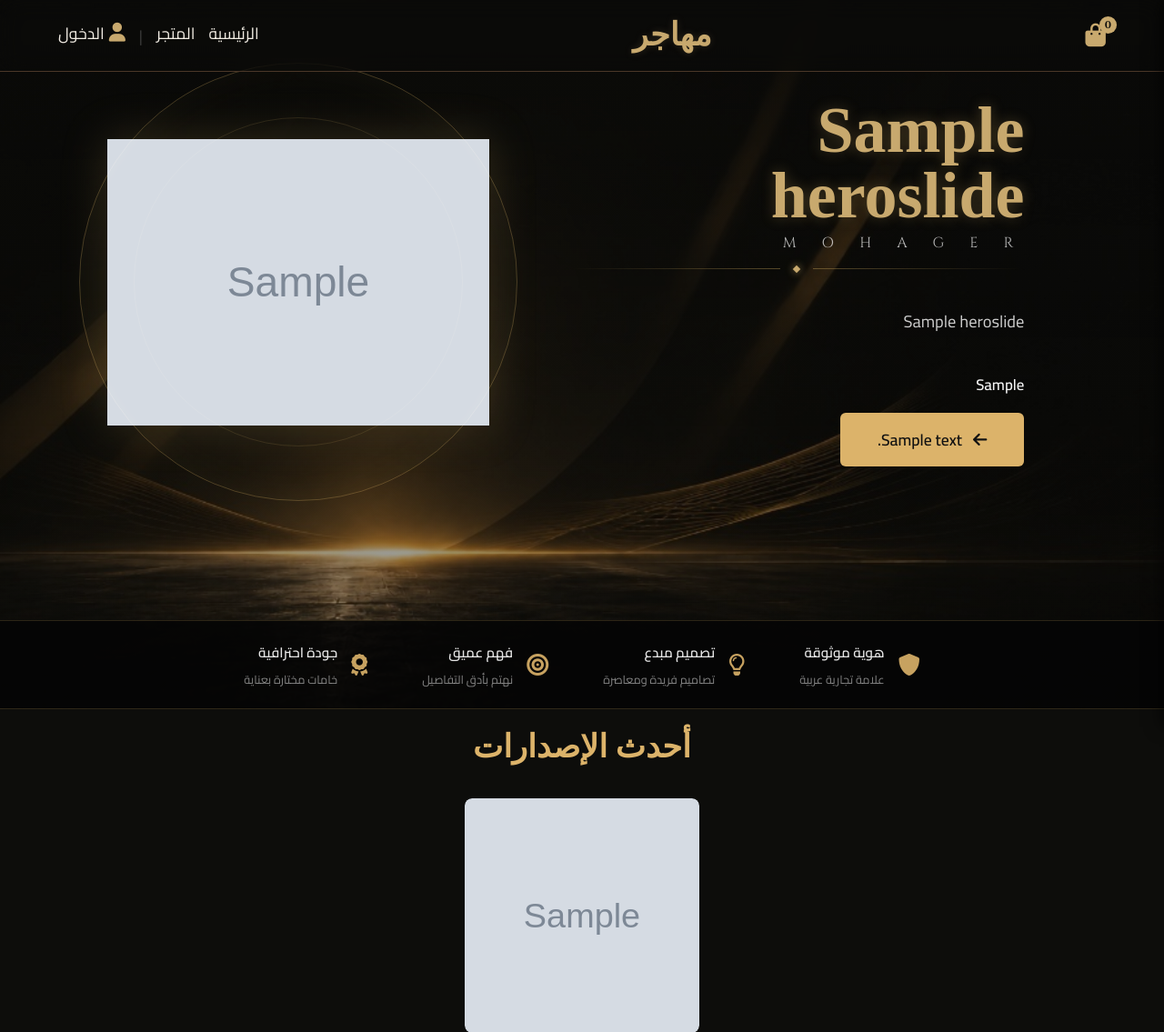
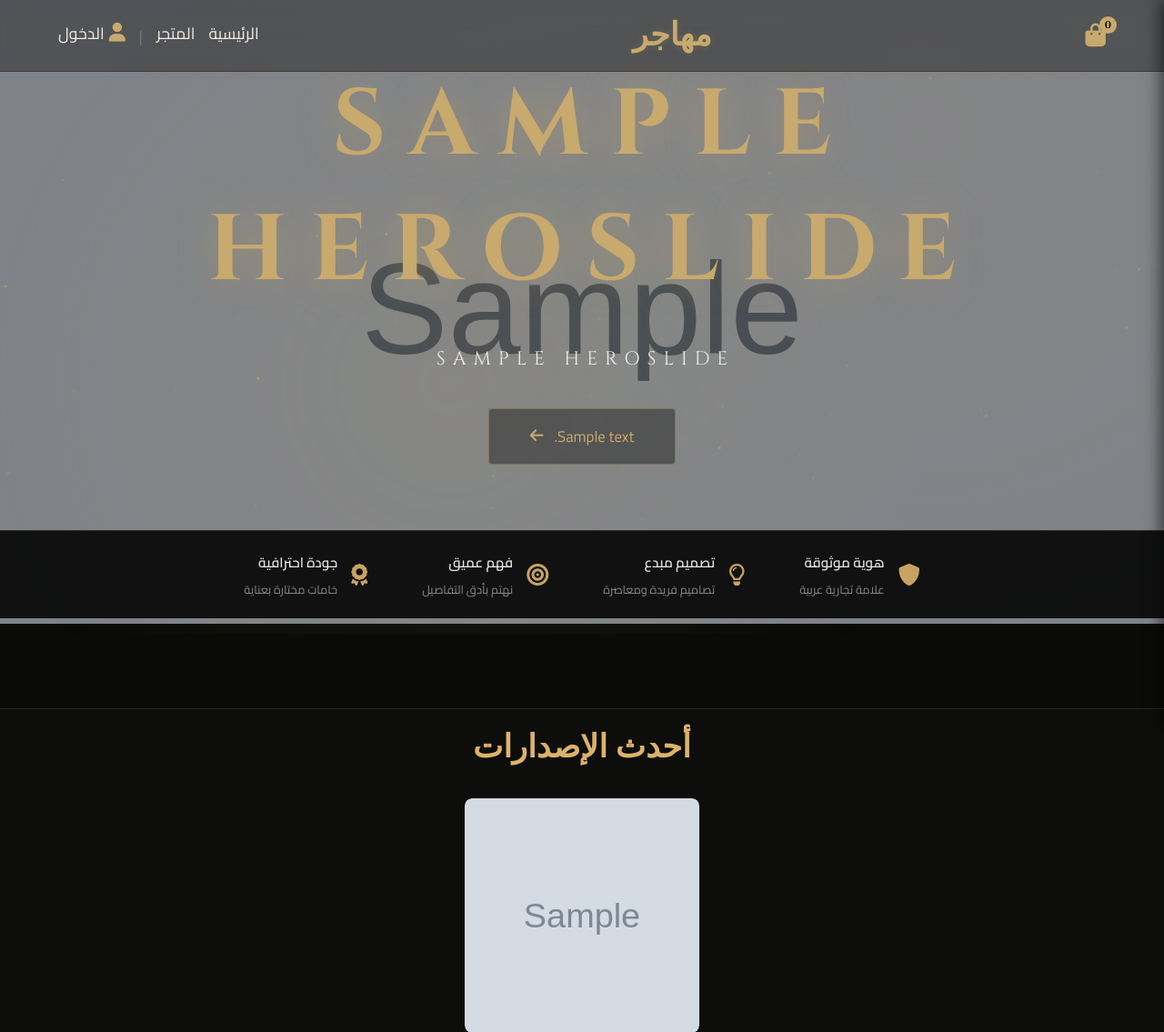
Before and after one commit to engziad05/mohager-store, a Django app: page / in a window 1280 px wide. Shown: the top 1135 px of the page at 91% size. Run offline with Django 5.2, Linux system fonts and the light colour scheme; tables that the repository leaves empty hold one stand-in row (values such as "Sample post"); grey boxes marked "Sample" are stand-in pictures; some libraries are stand-ins or nearby versions; some web fonts are replaced.

Commit message:
Add cinematic animated hero section

```diff
--- a/store/templates/store/index.html
+++ b/store/templates/store/index.html
@@ -17,199 +17,137 @@
 
 <style>
     /* ========================================== */
-    /* 1. السلايدر والخلفية */
+    /* 1. السلايدر والخلفية (Cinematic Edition) */
     /* ========================================== */
     .hero-slider {
         width: calc(100% + 40px); /* كسر حدود الـ main padding */
         margin-left: -20px;
         margin-right: -20px;
         margin-top: -20px;
-        min-height: calc(100vh - 20px); /* التعديل هنا: يملى الشاشة كلها للآخر */
-        background: linear-gradient(to bottom, rgba(10, 10, 8, 0.8), rgba(10, 10, 8, 0.3)),
-        url('{% static "images/hero-bg.jpg" %}');
-        background-size: cover;
-        background-position: center bottom;
+        min-height: calc(100vh - 20px);
+        background-color: #0a0a08; /* Fallback dark background */
         border-bottom: 1px solid rgba(201, 167, 92, 0.2);
         position: relative;
         direction: rtl;
-        overflow: hidden; /* عشان الشريط اللي تحت ميعملش سكرول زيادة */
+        overflow: hidden;
     }
 
-    .slide-content {
+    /* خلفية كل سلايد منفصلة عشان نقدر نغير الصورة ديناميكياً */
+    .cinematic-bg {
+        position: absolute;
+        top: 0;
+        left: 0;
+        width: 100%;
+        height: 100%;
+        background-size: cover;
+        background-position: center;
+        z-index: 1;
+        animation: cinematicZoom 30s linear infinite alternate;
+        filter: brightness(0.6) contrast(1.2); /* Optimized filter instead of blur */
+    }
+
+    @keyframes cinematicZoom {
+        0% { transform: scale(1); }
+        100% { transform: scale(1.08); }
+    }
+
+    /* Ambient Glowing Waves (Optimized CSS Gradients) */
+    .ambient-glow {
+        position: absolute;
+        top: 0;
+        left: 0;
+        width: 100%;
+        height: 100%;
+        z-index: 2;
+        background: radial-gradient(circle at 40% 60%, rgba(201, 167, 92, 0.12) 0%, transparent 60%),
+                    radial-gradient(circle at 80% 20%, rgba(201, 167, 92, 0.08) 0%, transparent 50%);
+        animation: ambientShift 15s ease-in-out infinite alternate;
+        pointer-events: none;
+    }
+
+    @keyframes ambientShift {
+        0% { transform: translate(0, 0) scale(1); opacity: 0.8; }
+        100% { transform: translate(-3%, 4%) scale(1.05); opacity: 1; }
+    }
+
+    #hero-particles {
+        position: absolute;
+        top: 0;
+        left: 0;
+        width: 100%;
+        height: 100%;
+        z-index: 3;
+        pointer-events: none;
+    }
+
+    /* ========================================== */
+    /* 2. المحتوى (Cinematic Centered Text) */
+    /* ========================================== */
+    .cinematic-content {
+        position: relative;
+        z-index: 10;
         display: flex;
+        flex-direction: column;
         align-items: center;
-        justify-content: space-between;
+        justify-content: center;
+        text-align: center;
         width: 100%;
-        min-height: calc(100vh - 120px); /* عشان يدي مساحة للشريط اللي تحت */
-        padding: 40px 12% 100px 0; /* زيادة البادينج تحت يزق المحتوى لفوق بعيد عن الشريط */
-        gap: 30px;
+        min-height: calc(100vh - 120px);
+        padding: 0 5% 100px 5%; /* Space for features bar */
         box-sizing: border-box;
     }
 
-    /* ========================================== */
-    /* 2. النص (اليمين) - التصميم العالمي */
-    /* ========================================== */
-    /* ========================================== */
-    /* 2. النص (اليمين) - مربوط بالباك اند 100% */
-    /* ========================================== */
-    .slide-text {
-        flex: 1;
-        max-width: 520px;
-        display: flex;
-        flex-direction: column;
-        align-items: flex-start;
-        /* محاذاة لليمين */
-        text-align: right;
-        z-index: 10;
-        padding-left: 20px;
+    .cinematic-title {
+        font-family: var(--font-en, 'Cinzel', serif);
+        font-size: clamp(3.5rem, 8vw, 6.5rem); /* Responsive fluid typography */
+        color: var(--gold, #dcb36a);
+        letter-spacing: clamp(10px, 3vw, 25px);
+        margin: 0 0 15px 0;
+        text-shadow: 0 0 40px rgba(201, 167, 92, 0.4);
+        text-transform: uppercase;
+        animation: fadeUp 2s ease-out;
+        margin-left: clamp(10px, 3vw, 25px); /* Offset letter-spacing for true center */
     }
 
-    .titles-wrapper {
-        display: flex;
-        flex-direction: column;
-        align-items: flex-start;
-        width: 100%;
-        margin-bottom: 20px;
+    .cinematic-subtitle {
+        font-family: var(--font-en, 'Cinzel', serif);
+        font-size: clamp(0.9rem, 2vw, 1.3rem);
+        color: rgba(255, 255, 255, 0.85);
+        letter-spacing: clamp(3px, 1vw, 8px);
+        margin-bottom: 40px;
+        text-transform: uppercase;
+        animation: fadeUp 2.5s ease-out;
+        margin-left: clamp(3px, 1vw, 8px);
     }
 
-    /* 🚨 ده العنوان اللي هيسحب كلمة "مهاجر" من الباك اند 🚨 */
-    .slide-text h2 {
-        font-size: 4.5rem;
-        /* كبرناه عشان ده اسم البراند */
-        line-height: 1;
-        color: var(--gold, #dcb36a);
-        font-family: var(--font-heading, serif);
-        margin: 0 0 5px 0;
-        text-shadow: 0 0 15px rgba(201, 167, 92, 0.3);
-    }
-
-    .top-logo-text {
-        color: rgba(255, 255, 255, 0.7);
-        font-family: var(--font-en, sans-serif);
-        font-size: 1rem;
-        letter-spacing: 12px;
-        /* مسافات واسعة وفخمة */
-        margin-bottom: 15px;
-        margin-left: 12px;
-    }
-
-    .custom-divider {
-        display: flex;
-        align-items: center;
-        gap: 15px;
-        width: 100%;
-    }
-
-    .custom-divider::before,
-    .custom-divider::after {
-        content: '';
-        flex: 1;
-        height: 1px;
-    }
-
-    .custom-divider::after {
-        background: linear-gradient(to left, rgba(201, 167, 92, 0.4), transparent);
-    }
-
-    .custom-divider::before {
-        background: linear-gradient(to right, rgba(201, 167, 92, 0.4), transparent);
-    }
-
-    .custom-divider .diamond {
-        width: 6px;
-        height: 6px;
-        background: var(--gold, #dcb36a);
-        transform: rotate(45deg);
-        box-shadow: 0 0 8px rgba(201, 167, 92, 0.8);
-    }
-
-    /* 🚨 الوصف اللي هيسحب "هوية عربية بستايل عصري" 🚨 */
-    .slide-desc {
-        font-size: 1.15rem;
-        line-height: 1.8;
-        color: rgba(255, 255, 255, 0.8);
-        margin-bottom: 20px;
-        font-family: var(--font-body, sans-serif);
-        width: 100%;
-    }
-
-    /* 🚨 الجملة التحفيزية اللي ضفناها (لطلب مهاجر الآن) 🚨 */
-    .action-hint {
-        font-size: 1.05rem;
-        color: rgba(255, 255, 255, 0.95);
-        margin-bottom: 15px;
-        font-family: var(--font-body, sans-serif);
-        font-weight: bold;
-    }
-
-    .slide-btn {
-        background-color: #dcb36a;
-        color: #111;
-        border: 1px solid transparent;
-        padding: 12px 40px;
-        text-decoration: none;
-        font-weight: bold;
-        border-radius: 6px;
-        font-size: 1.1rem;
-        transition: all 0.3s ease;
-        font-family: var(--font-body, sans-serif);
+    .cinematic-btn {
         display: inline-flex;
         align-items: center;
         gap: 12px;
+        border: 1px solid rgba(201, 167, 92, 0.4);
+        color: var(--gold, #dcb36a);
+        padding: 14px 45px;
+        text-decoration: none;
+        font-family: var(--font-body, sans-serif);
+        font-size: 1.05rem;
+        transition: all 0.4s cubic-bezier(0.25, 0.8, 0.25, 1);
+        background: rgba(10, 10, 10, 0.4);
+        backdrop-filter: blur(4px); /* Minimal blur for performance */
+        -webkit-backdrop-filter: blur(4px);
+        border-radius: 4px;
+        animation: fadeUp 3s ease-out;
     }
 
-    .slide-btn:hover {
-        background-color: transparent;
-        color: #dcb36a;
-        border: 1px solid #dcb36a;
-        box-shadow: 0 0 15px rgba(220, 179, 106, 0.5), inset 0 0 10px rgba(220, 179, 106, 0.2);
-        transform: translateY(-3px);
+    .cinematic-btn:hover {
+        background: var(--gold, #dcb36a);
+        color: #111;
+        box-shadow: 0 0 25px rgba(201, 167, 92, 0.3);
+        transform: translateY(-2px);
     }
 
-    /* ========================================== */
-    /* 3. الصورة والحلقات الذهبية (اليسار) */
-    /* ========================================== */
-    .slide-image-wrapper {
-        flex: 1;
-        width: 100%;
-        max-width: 55%;
-        display: flex;
-        justify-content: center;
-        align-items: center;
-        position: relative;
-        transform: translateX(40px); /* تحريك الحصان لليمين */
-    }
-
-    .slide-image-wrapper::before {
-        content: '';
-        position: absolute;
-        width: 480px;
-        height: 480px;
-        border: 1px solid rgba(201, 167, 92, 0.3);
-        border-radius: 50%;
-        z-index: 1;
-        box-shadow: inset 0 0 40px rgba(201, 167, 92, 0.05);
-    }
-
-    .slide-image-wrapper::after {
-        content: '';
-        position: absolute;
-        width: 360px;
-        height: 360px;
-        border: 1px solid rgba(201, 167, 92, 0.15);
-        border-radius: 50%;
-        z-index: 1;
-    }
-
-    .main-logo-img {
-        width: 100% !important;
-        max-width: 420px !important;
-        height: auto;
-        object-fit: contain;
-        position: relative;
-        z-index: 2;
-        filter: drop-shadow(0 0 25px rgba(201, 167, 92, 0.2));
-        mix-blend-mode: screen;
+    @keyframes fadeUp {
+        0% { opacity: 0; transform: translateY(20px); }
+        100% { opacity: 1; transform: translateY(0); }
     }
 
     /* ========================================== */
@@ -439,43 +342,48 @@
         <div class="swiper-slide">
             <div class="slide-content">
 
-                <div class="slide-text">
+                <!-- Cinematic Background and Ambient Glow layers per slide -->
+                <div class="cinematic-bg" style="background-image: url('{% if slide.image %}{{ slide.image.url }}{% else %}{% static 'images/hero-bg.jpg' %}{% endif %}');"></div>
+                <div class="ambient-glow"></div>
 
-                    <div class="titles-wrapper">
-                        <h2>{{ slide.title_ar }}</h2>
-                        <span class="top-logo-text">M O H A G E R</span>
-                        <div class="custom-divider">
-                            <span class="diamond"></span>
-                        </div>
-                    </div>
+                <div class="cinematic-content">
+                    <h1 class="cinematic-title">{{ slide.title_ar|default:"M O H A G E R" }}</h1>
+                    <p class="cinematic-subtitle">{{ slide.subtitle_ar|default:"Collection 01 — Coming Soon" }}</p>
 
-                    <p class="slide-desc">{{ slide.subtitle_ar }}</p>
-
-                    {% if slide.action_hint_ar %}
-                    <p class="action-hint">{{ slide.action_hint_ar }}</p>
-                    {% endif %}
-
-                    <a href="{{ slide.btn_url|default:'#' }}" class="slide-btn">
-                        <i class="fas fa-arrow-left"></i> {% if slide.btn_text_ar %}{{ slide.btn_text_ar }}{% else %}اطلب الآن{% endif %}
+                    {% if slide.btn_url %}
+                    <a href="{{ slide.btn_url }}" class="cinematic-btn">
+                        {{ slide.btn_text_ar|default:"اطلب الآن" }}
+                        <i class="fas fa-arrow-left"></i>
                     </a>
-
-                </div>
-                <div class="slide-image-wrapper">
-                    {% if slide.image %}
-                    <img src="{{ slide.image.url }}" class="main-logo-img" alt="{{ slide.title_ar }}">
+                    {% else %}
+                    <!-- Default fallback button if no DB entry -->
+                    <a href="#" class="cinematic-btn">
+                        اطلب الآن
+                        <i class="fas fa-arrow-left"></i>
+                    </a>
                     {% endif %}
                 </div>
-
-            </div>
         </div>
         {% empty %}
+        <!-- Fallback Cinematic Slide if Database is Empty -->
         <div class="swiper-slide">
-            <div class="slide-content" style="justify-content: center;">
-                <h2 style="color: #dcb36a; font-family: var(--font-heading, serif);">مرحباً بك في مُهاجر</h2>
+            <div class="cinematic-bg" style="background-image: url('{% static 'images/hero-bg.jpg' %}');"></div>
+            <div class="ambient-glow"></div>
+
+            <div class="cinematic-content">
+                <h1 class="cinematic-title">M O H A G E R</h1>
+                <p class="cinematic-subtitle">Collection 01 — Coming Soon</p>
+                <a href="#" class="cinematic-btn">
+                    اطلب الآن
+                    <i class="fas fa-arrow-left"></i>
+                </a>
             </div>
         </div>
         {% endfor %}
     </div>
+
+    <!-- Canvas for Particle System -->
+    <canvas id="hero-particles"></canvas>
 
     <div class="hero-features-bar">
         <div class="hero-feature">
@@ -548,12 +456,83 @@
 <script src="https://cdn.jsdelivr.net/npm/swiper@11/swiper-bundle.min.js"></script>
 <script src="https://unpkg.com/aos@2.3.1/dist/aos.js"></script>
 <script>
+    // تهيئة Swiper
     var swiper = new Swiper(".hero-slider", {
         loop: true,
-        autoplay: { delay: 4000, disableOnInteraction: false },
+        autoplay: { delay: 6000, disableOnInteraction: false }, // أبطأنا الحركة لتناسب الجو السينمائي
         pagination: { el: ".swiper-pagination", clickable: true },
         navigation: { nextEl: ".swiper-button-next", prevEl: ".swiper-button-prev" },
     });
     AOS.init({ once: true });
+
+    // نظام الجزيئات (Particles) السينمائي
+    document.addEventListener("DOMContentLoaded", function() {
+        const canvas = document.getElementById('hero-particles');
+        if (!canvas) return;
+        const ctx = canvas.getContext('2d');
+
+        let width, height;
+        let particles = [];
+
+        // تقليل الجزيئات في الموبايل عشان الأداء
+        const isMobile = window.innerWidth < 768;
+        const particleCount = isMobile ? 25 : 60;
+
+        function resize() {
+            width = canvas.parentElement.clientWidth;
+            height = canvas.parentElement.clientHeight;
+            canvas.width = width;
+            canvas.height = height;
+        }
+
+        window.addEventListener('resize', resize);
+        resize();
+
+        class Particle {
+            constructor() {
+                this.x = Math.random() * width;
+                this.y = Math.random() * height;
+                this.size = Math.random() * 1.5 + 0.5;
+                this.speedY = Math.random() * 0.3 + 0.1;
+                this.speedX = (Math.random() - 0.5) * 0.4;
+                this.opacity = Math.random() * 0.5 + 0.1;
+                this.pulseSpeed = Math.random() * 0.02 + 0.01;
+                this.pulseDir = Math.random() > 0.5 ? 1 : -1;
+            }
+            update() {
+                this.y -= this.speedY;
+                this.x += this.speedX;
+
+                // Pulse opacity
+                this.opacity += this.pulseSpeed * this.pulseDir;
+                if (this.opacity > 0.6 || this.opacity < 0.1) this.pulseDir *= -1;
+
+                if (this.y < 0) {
+                    this.y = height;
+                    this.x = Math.random() * width;
+                }
+            }
+            draw() {
+                ctx.beginPath();
+                ctx.arc(this.x, this.y, this.size, 0, Math.PI * 2);
+                ctx.fillStyle = `rgba(201, 167, 92, ${this.opacity})`;
+                ctx.fill();
+            }
+        }
+
+        for (let i = 0; i < particleCount; i++) {
+            particles.push(new Particle());
+        }
+
+        function animate() {
+            ctx.clearRect(0, 0, width, height);
+            for (let i = 0; i < particles.length; i++) {
+                particles[i].update();
+                particles[i].draw();
+            }
+            requestAnimationFrame(animate);
+        }
+        animate();
+    });
 </script>
 {% endblock %}
```
Also changed, not shown: other parts of store/templates/store/index.html (+3 -38 lines).
